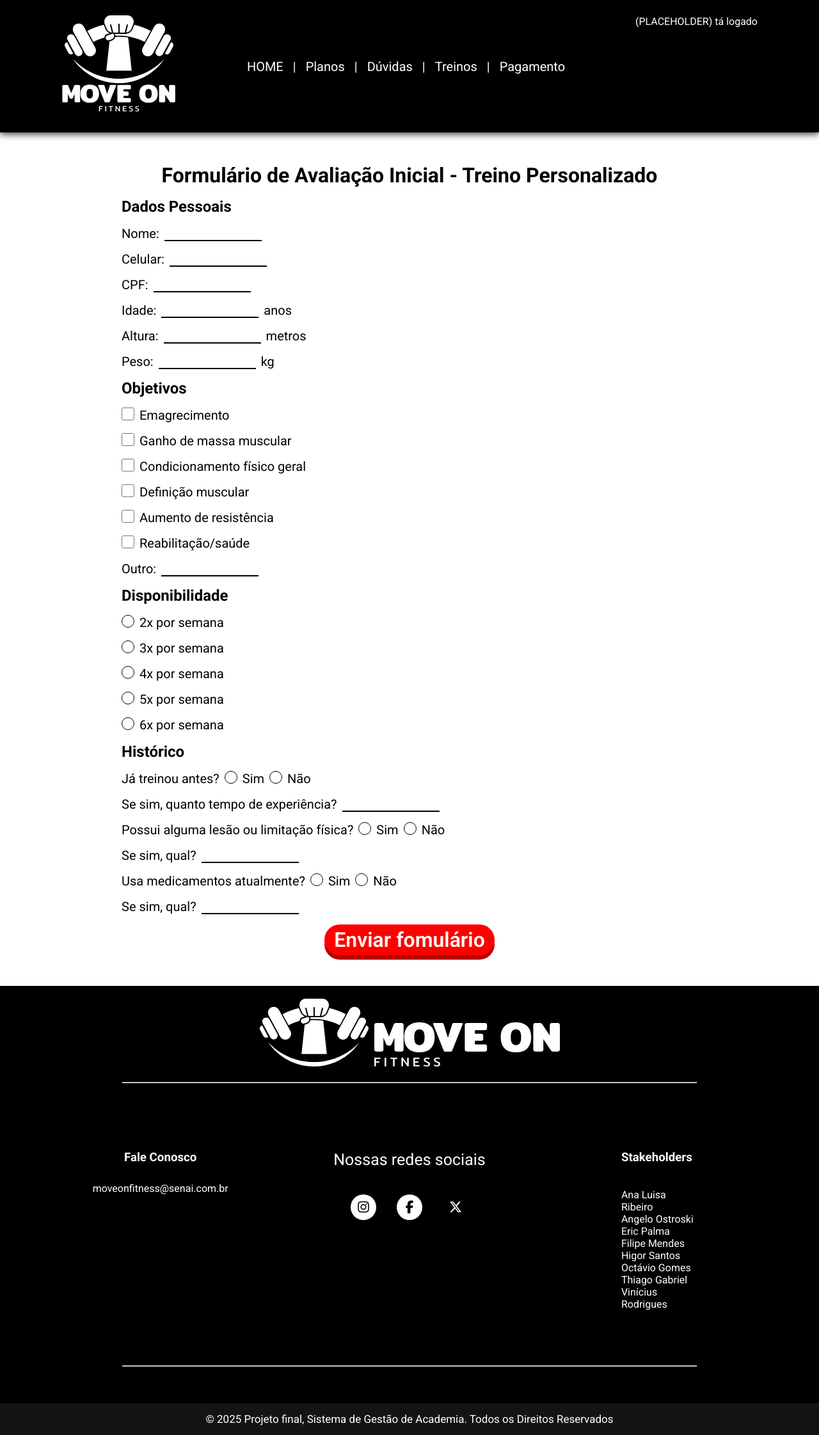
After one commit to Eric-codecrypt/TCC, a PHP site: page /View/questionarioTreino.php in a window 1280 px wide. The commit adds this page. Shown: the whole page at 64% size. Run offline with PHP 8.4, Linux system fonts and the light colour scheme; the visitor is signed in with stand-in values (Sample User, id 1); some web fonts are replaced.

Commit message:
fiz a parte de formulario de treinamento

```diff
--- a/Controller/UserController.php
+++ b/Controller/UserController.php
@@ -24,6 +24,9 @@ class UserController {
     public function update($id, $username, $email, $password = null) {
         return $this->UserModel->update($id, $username, $email, $password); // Reutilizar método do modelo
     }
+    public function updatePersonalInfo($id,$cpf,$cell,$info){
+        return $this->UserModel->updatePersonalInfo($id,$cpf,$cell, $info); // Reutilizar método do modelo
+    }
 
     public function delete($id) {
         return $this->UserModel->delete($id); // Reutilizar método do modelo
--- a/Model/UserModel.php
+++ b/Model/UserModel.php
@@ -50,7 +50,7 @@ class UserModel
 
     public function update($id, $nome_completo, $email, $hashedPassword = null)
     {
-        $sql = "UPDATE users SET nome_$nome_completo = ?, email = ?";
+        $sql = "UPDATE users SET nome_completo = ?, email = ?";
         $params = [$nome_completo, $email];
 
         if ($hashedPassword) {
@@ -64,6 +64,13 @@ class UserModel
         $stmt = $this->pdo->prepare($sql);
         return $stmt->execute($params);
     }
+    public function updatePersonalInfo($id,$cpf,$cell,$info){
+        $sql = "UPDATE users SET cpf = ?, celular = ?, info_treinamento = ? WHERE id = ?";
+        $params = [$cpf, $cell, $info, $id];
+
+        $stmt = $this->pdo->prepare($sql);
+        return $stmt->execute($params);
+    }
 
     public function delete($id)
     {
--- a/View/DeleteAccount.php
+++ b/View/DeleteAccount.php
@@ -1,6 +1,6 @@
 <?php
-include_once 'C:/Turma2/xampp/htdocs/Projeto-de-vida/backend/Controller/UserController.php';
-include_once 'C:/Turma2/xampp/htdocs/Projeto-de-vida/config.php';
+include_once __DIR__.'/../Controller/UserController.php';
+include_once __DIR__.'/../config.php';
 
 session_start();
 
--- a/View/css/style.css
+++ b/View/css/style.css
@@ -711,7 +711,69 @@ header .container p {
 .success-message .btn {
     margin-top: 14px;
 }
+.treino-personalizado{
+    margin: 3em auto;
+    max-width: 900px;
+    display: flex;
+    flex-direction: column;
+    gap:1rem;
+}
+.treino-personalizado h1{
+    text-align: center;
+}
+.treino-personalizado h3{
+    font-size: 1.5em;
+}
+.treino-personalizado .input-container{
+    display: flex;
+    font-weight: 400;
+    font-size: 1.25rem;
+    gap: 0.5rem;
 
+}
+.treino-personalizado input:not(input[type='radio'], input[type='checkbox']){
+    appearance: none;
+    border: none;
+    border-bottom: 2px solid black;
+}
+.treino-personalizado input[type='radio']{
+    width: 20px;
+    height: 20px;
+    appearance: none;
+    border:1px solid black;
+    border-radius: 100%;
+    cursor: pointer;
+}
+.treino-personalizado input[type='radio']:checked{
+    background-image: radial-gradient(#FF0000 0%, #FF0000 50%, transparent  60%);
+    border:1px solid #FF0000;
+}
+.treino-personalizado input[type='checkbox']{
+    width: 20px;
+    height: 20px;
+    accent-color: #FF0000;
+}
+.treino-personalizado button[type="submit"]{
+    background:#FF0000;
+    appearance: none;
+    color:white;
+    font-size: 2rem;
+    font-weight: 600;
+    border-radius: 10rem;
+    border: none;
+    width: fit-content;
+    padding: 5px 15px;
+    box-shadow: 0 7px #ba0000;
+    margin:auto;
+}
+.treino-personalizado button[type="submit"]:hover, .treino-personalizado button[type="submit"]:focus{
+    box-shadow: 0 4px #ba0000;
+    transform: translateY(3px);
+}
+.treino-personalizado button[type="submit"]:active{
+    box-shadow: 0 2px #ba0000;
+    transform: translateY(5px);
+}
 /* Responsive */
 @media (max-width: 900px) {
     .plans-container {
--- /dev/null
+++ b/View/questionarioTreino.php
@@ -0,0 +1,234 @@
+<?php
+session_start();
+include_once __DIR__.'/../Controller/UserController.php';
+include_once __DIR__.'/../config.php';
+
+if(!isset($_SESSION['user_id'])){
+    header("Location: landing.php");
+}
+
+
+if(!empty($_POST)){
+    $cell = $_POST['cell'] ?? '';
+    $cpf = $_POST['cpf'] ?? '';
+    $idade = $_POST['idade'] ?? '';
+    $altura = $_POST['altura'] ?? '';
+    $peso = $_POST['peso'] ?? '';
+    $objetivos = $_POST['objetivos'] ?? [];
+    $objetivo_outro = $_POST['objetivo_outro'] ?? '';
+    $disponibilidade = $_POST['disponibilidade'] ?? '';
+    $ja_treinou = $_POST['ja_treinou'] ?? '';
+    $tempo_experiencia = $_POST['tempo_experiencia'] ?? '';
+    $lesao = $_POST['lesao'] ?? '';
+    $qual_lesao = $_POST['qual_lesao'] ?? '';
+    $medicamento = $_POST['medicamento'] ?? '';
+    $qual_medicamento = $_POST['qual_medicamento'] ?? '';
+
+    // Montar parágrafo com quebras de linha
+    $paragrafo = "Idade: $idade anos<br>";
+    $paragrafo .= "Altura: $altura m<br>";
+    $paragrafo .= "Peso: $peso kg<br>";
+
+    if (!empty($objetivos)) {
+        $paragrafo .= "Objetivos: " . implode(', ', $objetivos) . "<br>";
+    }
+    if (!empty($objetivo_outro)) {
+        $paragrafo .= "Outro objetivo informado: $objetivo_outro<br>";
+    }
+    if (!empty($disponibilidade)) {
+        $paragrafo .= "Disponibilidade: $disponibilidade por semana<br>";
+    }
+
+    // Histórico
+    if ($ja_treinou === 'sim') {
+        $paragrafo .= "Já treinou antes<br>";
+        if (!empty($tempo_experiencia)) {
+            $paragrafo .= "Tempo de experiência: $tempo_experiencia<br>";
+        }
+    } else if ($ja_treinou === 'nao') {
+        $paragrafo .= "Nunca treinou antes<br>";
+    }
+
+    if ($lesao === 'sim') {
+        $paragrafo .= "Possui lesão ou limitação física<br>";
+        if (!empty($qual_lesao)) {
+            $paragrafo .= "Detalhe da lesão: $qual_lesao<br>";
+        }
+    } else if ($lesao === 'nao') {
+        $paragrafo .= "Não possui lesão ou limitação física<br>";
+    }
+
+    // Medicamentos
+    if ($medicamento === 'sim') {
+        $paragrafo .= "Usa medicamentos atualmente<br>";
+        if (!empty($qual_medicamento)) {
+            $paragrafo .= "Medicamentos informados: $qual_medicamento<br>";
+        }
+    } else if ($medicamento === 'nao') {
+        $paragrafo .= "Não usa medicamentos atualmente<br>";
+    }
+
+    $Controller = new UserController($pdo);
+    $Controller->updatePersonalInfo($_SESSION['user_id'],$cpf,$cell,$paragrafo);
+}
+
+?>
+<!DOCTYPE html>
+<html lang="pt-BR">
+<head>
+    <meta charset="UTF-8">
+    <meta name="viewport" content="width=device-width, initial-scale=1.0">
+    <title>Academia MoveOn - Planos e Pagamento</title>
+    <link rel="stylesheet" href="css/style.css">
+        <link rel="stylesheet" type="text/css" href="font-awesome/css/all.min.css" />
+    <link rel="stylesheet" href="https://cdnjs.cloudflare.com/ajax/libs/font-awesome/6.7.2/css/all.min.css" />
+</head>
+<body>
+
+    <?php include __DIR__."/header.php";?>
+
+    <form class="treino-personalizado" method="POST">
+        <h1>Formulário de Avaliação Inicial - Treino Personalizado</h1>
+
+        <h3>Dados Pessoais</h3>
+
+        <div class="input-container">
+            <label for="nome"><p>Nome:</p></label>
+            <input type="text" id="nome" name="nome" required>
+        </div>
+
+        <div class="input-container">
+            <label for="cell"><p>Celular:</p></label>
+            <input type="tel" id="cell" name="cell" required>
+        </div>
+
+        <div class="input-container">
+            <label for="cpf"><p>CPF:</p></label>
+            <input type="name" id="cpf" name="cpf" required>
+        </div>
+
+        <div class="input-container">
+            <label for="idade"><p>Idade:</p></label>
+            <input type="number" id="idade" name="idade" required>
+            <p>anos</p>
+        </div>
+
+        <div class="input-container">
+            <label for="altura"><p>Altura:</p></label>
+            <input type="number" id="altura" name="altura" step="0.01" required>
+            <p>metros</p>
+        </div>
+
+        <div class="input-container">
+            <label for="peso"><p>Peso:</p></label>
+            <input type="number" id="peso" name="peso" step="0.01" min="0" required>
+            <p>kg</p>
+        </div>
+
+        <h3>Objetivos</h3>
+
+        <div class="input-container">
+            <input type="checkbox" id="Emagrecimento" name="objetivos[]" value="Emagrecimento">
+            <label for="Emagrecimento"><p>Emagrecimento</p></label>
+        </div>
+        <div class="input-container">
+            <input type="checkbox" id="Ganho de massa muscular" name="objetivos[]" value="Ganho de massa muscular">
+            <label for="Ganho de massa muscular"><p>Ganho de massa muscular</p></label>
+        </div>
+        <div class="input-container">
+            <input type="checkbox" id="Condicionamento fisíco geral" name="objetivos[]" value="Condicionamento fisíco geral">
+            <label for="Condicionamento fisíco geral"><p>Condicionamento físico geral</p></label>
+        </div>
+        <div class="input-container">
+            <input type="checkbox" id="Definição muscular" name="objetivos[]" value="Definição muscular">
+            <label for="Definição muscular"><p>Definição muscular</p></label>
+        </div>
+        <div class="input-container">
+            <input type="checkbox" id="Resistência" name="objetivos[]" value="Resistência">
+            <label for="Resistência"><p>Aumento de resistência</p></label>
+        </div>
+        <div class="input-container">
+            <input type="checkbox" id="Reabilitação/saúde" name="objetivos[]" value="Reabilitação/saúde">
+            <label for="Reabilitação/saúde"><p>Reabilitação/saúde</p></label>
+        </div>
+
+        <div class="input-container">
+            <label for="objetivo_outro"><p>Outro:</p></label>
+            <input type="text" id="objetivo_outro" name="objetivo_outro">
+        </div>
+
+        <h3>Disponibilidade</h3>
+
+        <div class="input-container">
+            <input type="radio" id="disp2x" name="disponibilidade" value="2x" required>
+            <label for="disp2x"><p>2x por semana</p></label>
+        </div>
+        <div class="input-container">
+            <input type="radio" id="disp3x" name="disponibilidade" value="3x" required>
+            <label for="disp3x"><p>3x por semana</p></label>
+        </div>
+        <div class="input-container">
+            <input type="radio" id="disp4x" name="disponibilidade" value="4x" required>
+            <label for="disp4x"><p>4x por semana</p></label>
+        </div>
+        <div class="input-container">
+            <input type="radio" id="disp5x" name="disponibilidade" value="5x" required>
+            <label for="disp5x"><p>5x por semana</p></label>
+        </div>
+        <div class="input-container">
+            <input type="radio" id="disp6x" name="disponibilidade" value="6x" required>
+            <label for="disp6x"><p>6x por semana</p></label>
+        </div>
+
+        <h3>Histórico</h3>
+
+        <div class="input-container">
+            <p>Já treinou antes?</p>
+            <input type="radio" id="ja_treinou_sim" name="ja_treinou" value="sim" required>
+            <label for="ja_treinou_sim"><p>Sim</p></label>
+            <input type="radio" id="ja_treinou_nao" name="ja_treinou" value="nao" required>
+            <label for="ja_treinou_nao"><p>Não</p></label>
+        </div>
+
+        <div class="input-container">
+            <label for="tempo_experiencia"><p>Se sim, quanto tempo de experiência?</p></label>
+            <input type="text" id="tempo_experiencia" name="tempo_experiencia">
+        </div>
+
+        <div class="input-container">
+            <p>Possui alguma lesão ou limitação física?</p>
+            <input type="radio" id="lesao_sim" name="lesao" value="sim" required>
+            <label for="lesao_sim"><p>Sim</p></label>
+            <input type="radio" id="lesao_nao" name="lesao" value="nao" required>
+            <label for="lesao_nao"><p>Não</p></label>
+        </div>
+
+        <div class="input-container">
+            <label for="qual_lesao"><p>Se sim, qual?</p></label>
+            <input type="text" id="qual_lesao" name="qual_lesao">
+        </div>
+
+        <div class="input-container">
+            <p>Usa medicamentos atualmente?</p>
+            <input type="radio" id="medicamento_sim" name="medicamento" value="sim" required>
+            <label for="medicamento_sim"><p>Sim</p></label>
+            <input type="radio" id="medicamento_nao" name="medicamento" value="nao" required>
+            <label for="medicamento_nao"><p>Não</p></label>
+        </div>
+
+        <div class="input-container">
+            <label for="qual_medicamento"><p>Se sim, qual?</p></label>
+            <input type="text" id="qual_medicamento" name="qual_medicamento">
+        </div>
+
+        <button type="submit">
+            Enviar fomulário
+        </button>
+    </form>
+
+
+
+    <?php include __DIR__."/footer.php";?>
+
+</body>
+</html>
```
